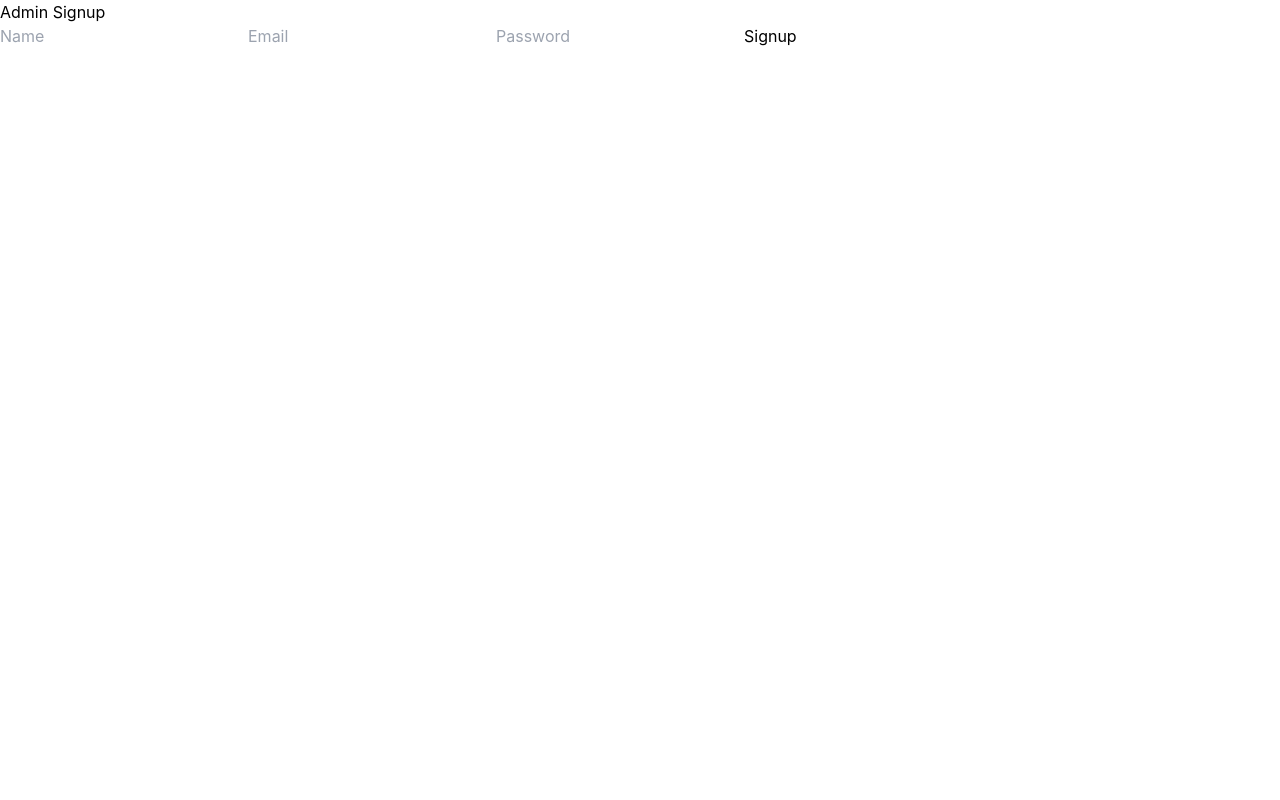
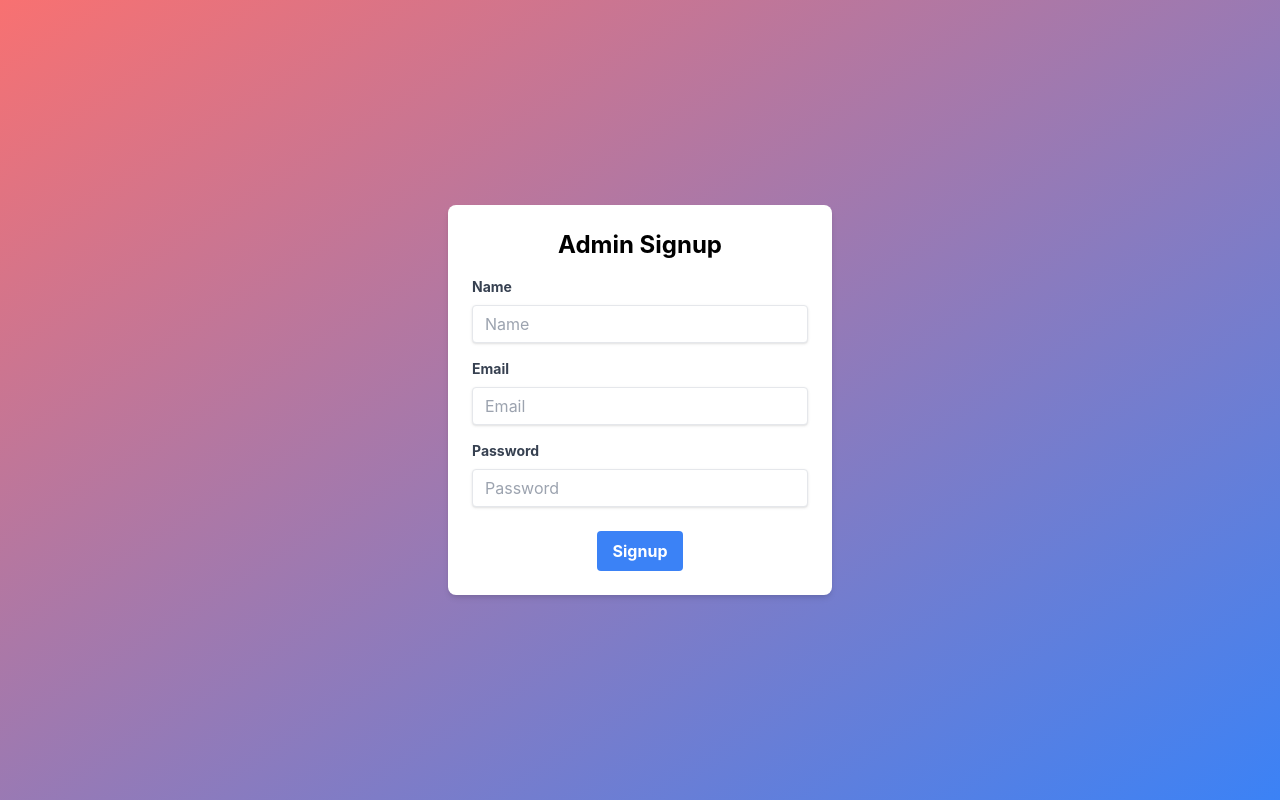
Before and after one commit to naranavee/faculty-managment-main-main, a React (Create React App) app in the folder frontend/: page /admin/signup in a window 1280 px wide. Built offline with nearby package versions, Linux system fonts and the light colour scheme.

Commit message:
now added mongoatlas

```diff
--- a/frontend/src/components/admin/AdminSignup.js
+++ b/frontend/src/components/admin/AdminSignup.js
@@ -22,10 +22,17 @@ function AdminSignup() {
   };
 
   return (
-    <div className="container">
+    <div className="flex items-center justify-center min-h-screen bg-gradient-to-br from-red-400 to-blue-500">
+      <div className="bg-white p-6 rounded-lg shadow-md w-full max-w-sm">
+        <h2 className="text-2xl font-bold mb-4 text-center">Admin Signup</h2>
         <form className="form" onSubmit={onSubmit}>
-        <h2>Admin Signup</h2>
+          <div className="mb-4">
+            <label className="block text-gray-700 text-sm font-bold mb-2" htmlFor="name">
+              Name
+            </label>
             <input
+              className="shadow appearance-none border rounded w-full py-2 px-3 text-gray-700 leading-tight focus:outline-none focus:shadow-outline"
+              id="name"
               type="text"
               name="name"
               value={name}
@@ -33,7 +40,14 @@ function AdminSignup() {
               placeholder="Name"
               required
             />
+          </div>
+          <div className="mb-4">
+            <label className="block text-gray-700 text-sm font-bold mb-2" htmlFor="email">
+              Email
+            </label>
             <input
+              className="shadow appearance-none border rounded w-full py-2 px-3 text-gray-700 leading-tight focus:outline-none focus:shadow-outline"
+              id="email"
               type="email"
               name="email"
               value={email}
@@ -41,7 +55,14 @@ function AdminSignup() {
               placeholder="Email"
               required
             />
+          </div>
+          <div className="mb-6">
+            <label className="block text-gray-700 text-sm font-bold mb-2" htmlFor="password">
+              Password
+            </label>
             <input
+              className="shadow appearance-none border rounded w-full py-2 px-3 text-gray-700 leading-tight focus:outline-none focus:shadow-outline"
+              id="password"
               type="password"
               name="password"
               value={password}
@@ -49,8 +70,14 @@ function AdminSignup() {
               placeholder="Password"
               required
             />
-        <button type="submit">Signup</button>
+          </div>
+          <div className="flex items-center justify-center">
+            <button className="bg-blue-500 hover:bg-blue-700 text-white font-bold py-2 px-4 rounded focus:outline-none focus:shadow-outline" type="submit">
+              Signup
+            </button>
+          </div>
         </form>
+      </div>
     </div>
   );
 }
```
Also changed, not shown: 1 other file (tests, documents, lock files or other folders). Lines whose indentation alone changed are shown as unchanged.
